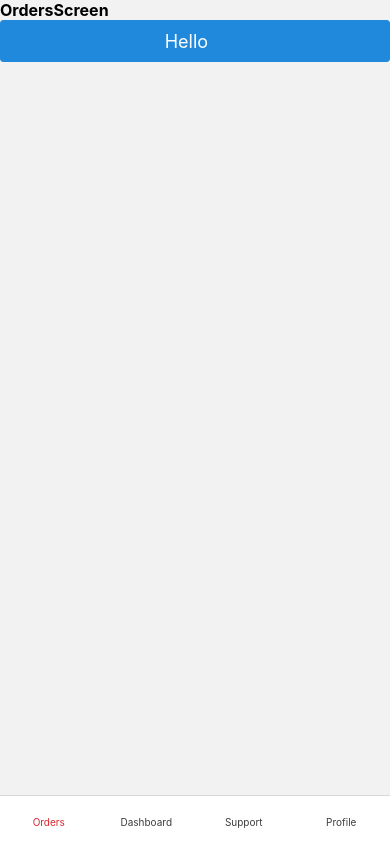
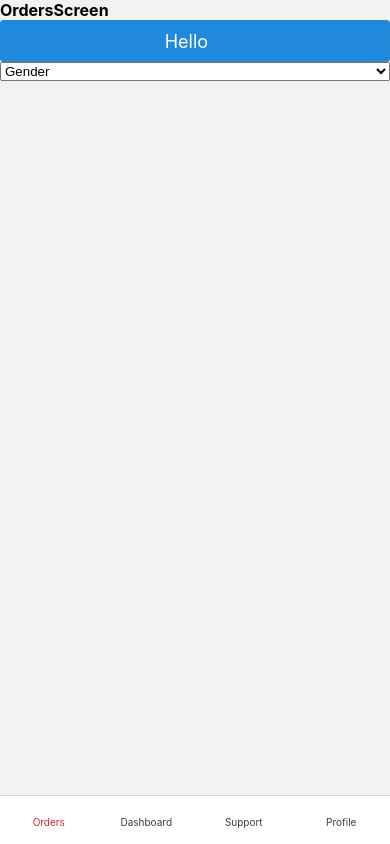
Before and after one commit to sai13mogli/supplier_app_revamp, a React Native app: screen / in a window 390 px wide. Built offline with nearby package versions, Linux system fonts and the light colour scheme.

Commit message:
[added dropdown component]

```diff
--- a/package.json
+++ b/package.json
@@ -10,6 +10,7 @@
     "lint": "eslint ."
   },
   "dependencies": {
+    "@react-native-picker/picker": "^2.2.1",
     "@react-navigation/bottom-tabs": "^6.1.0",
     "@react-navigation/native": "^6.0.7",
     "@react-navigation/native-stack": "^6.3.0",
--- /dev/null
+++ b/src/component/common/DropDown.js
@@ -0,0 +1,33 @@
+import React from 'react';
+import {Picker} from '@react-native-picker/picker';
+
+const DropDown = props => {
+  const {items, selectedValue, placeholder, onValueChange, enabled} = props;
+  return (
+    <Picker
+      mode="dropdown"
+      note
+      selectedValue={selectedValue}
+      placeholder={placeholder}
+      onValueChange={onValueChange}
+      // style={}  //to be added
+      enabled={enabled}>
+      <Picker.Item
+        key={'noKey'}
+        label={placeholder}
+        // style={} // to be added
+        value={''}
+      />
+      {items.map((item, itemKey) => (
+        <Picker.Item
+          key={itemKey}
+          label={item.label}
+          // style={} //to be added
+          value={item.value}
+        />
+      ))}
+    </Picker>
+  );
+};
+
+export default DropDown;
--- a/src/containers/Orders/index.js
+++ b/src/containers/Orders/index.js
@@ -1,13 +1,21 @@
-import React from 'react';
+import React, {useState} from 'react';
 import {Text} from 'react-native';
 import CustomButton from '../../component/common/Button';
+import DropDown from '../../component/common/DropDown';
 import CustomeIcon from '../../component/common/CustomeIcon';
 const OrdersScreen = () => {
+  const [gender, setGender] = useState('');
+
+  const onChange = value => {
+    setGender(value);
+  };
+
   return (
     <>
       <Text style={{fontSize: 16, fontWeight: 'bold', color: '#000'}}>
         OrdersScreen
       </Text>
+
       {/* Exampe for CustomButton Component */}
       <CustomButton
         title={'Hello'}
@@ -20,6 +28,19 @@ const OrdersScreen = () => {
         onPress={() => alert('running')}
       />
       {/* End */}
+
+      {/* Example for Dropdown Component */}
+      <DropDown
+        // enabled={false}
+        placeholder={'Gender'}
+        items={[
+          {label: 'Male', value: 'M'},
+          {label: 'Female', value: 'F'},
+        ]}
+        selectedValue={gender}
+        onValueChange={onChange}
+      />
+      {/* End */}
     </>
   );
 };
```
Also changed, not shown: 1 other file (tests, documents, lock files or other folders).
